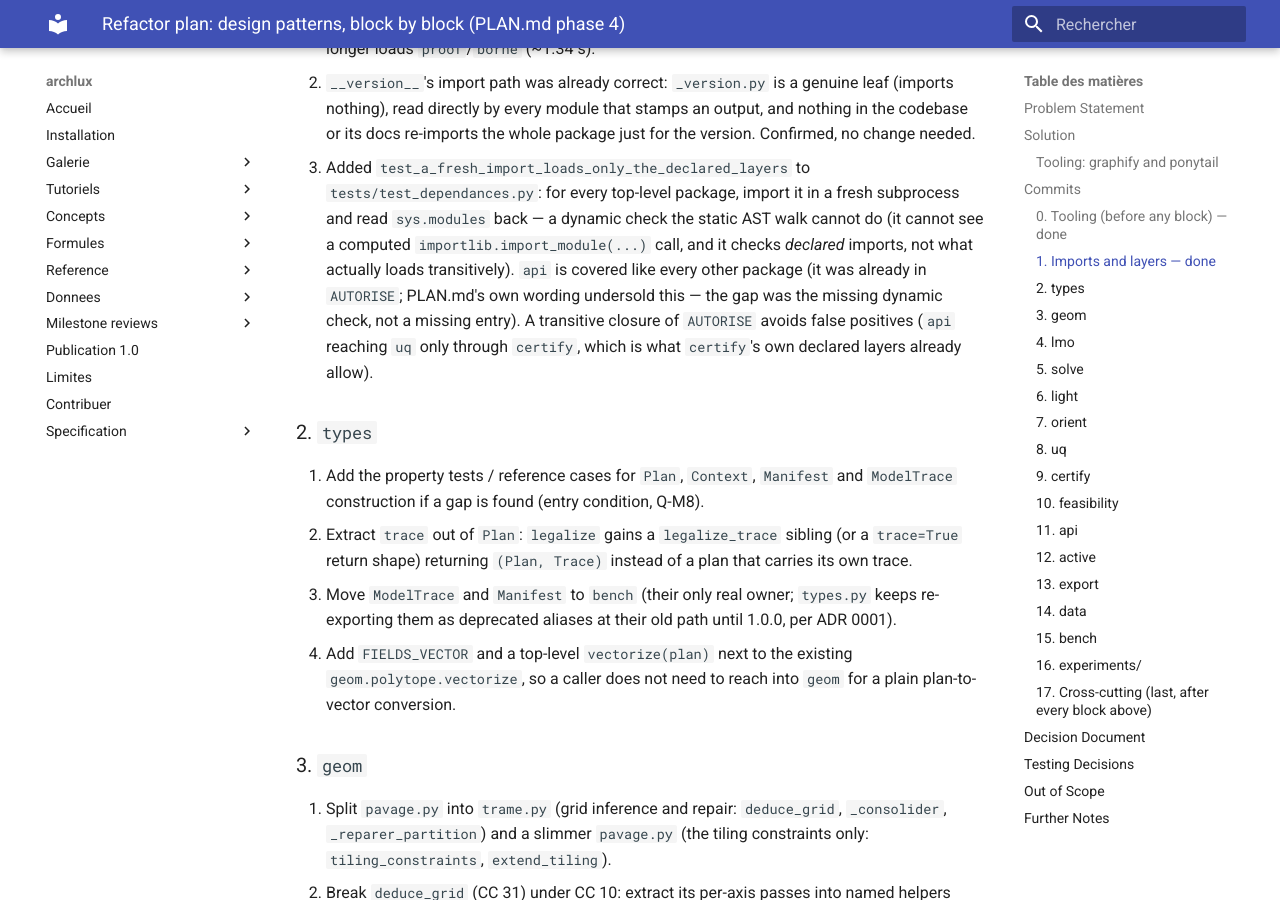
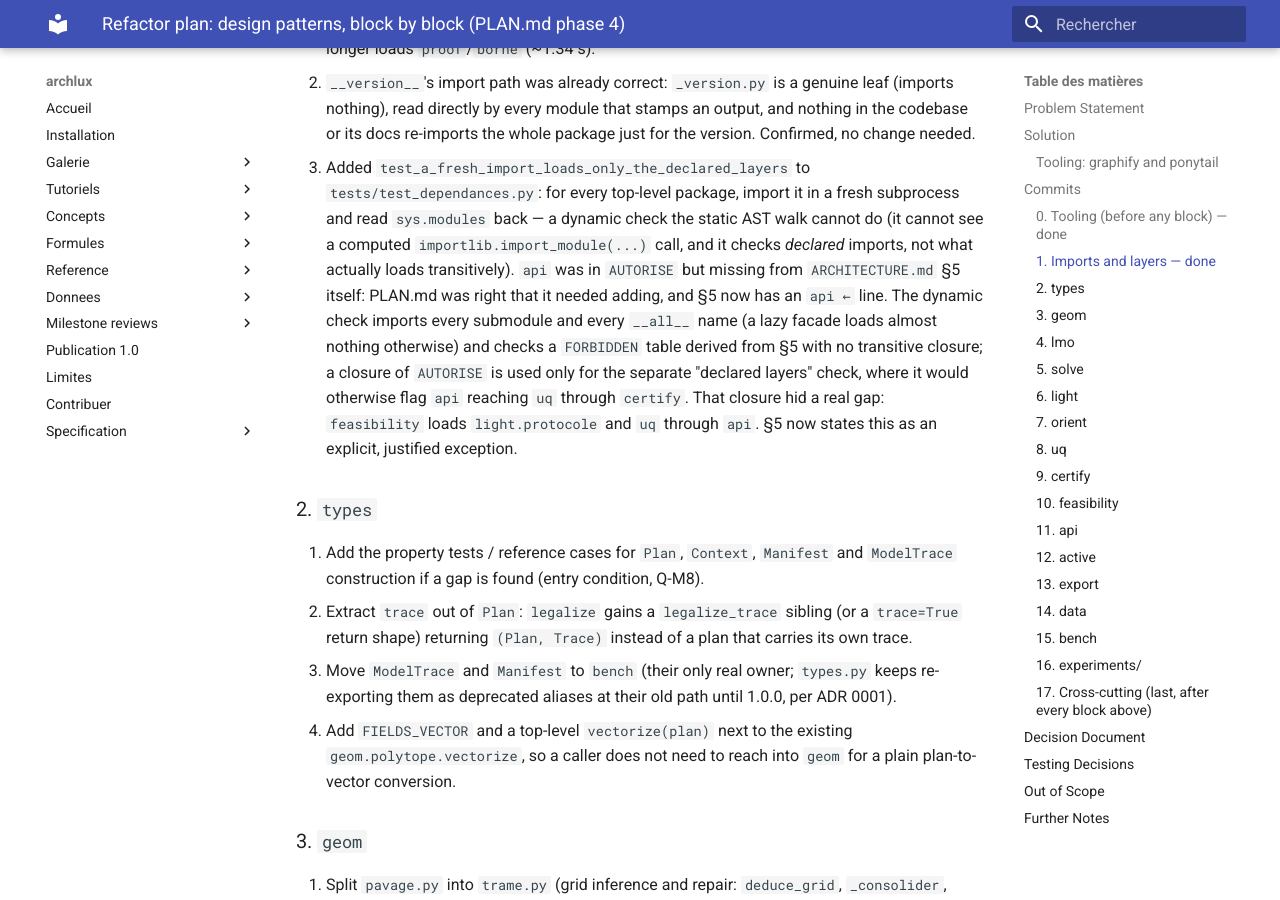
Before and after one commit to joeylukoji/archlux, an MkDocs documentation site: the page built from docs/plans/phase-4-design-patterns.md, in a window 1280 px wide and 900 px high, scrolled down 3851 px. Built offline with MkDocs 1.6.1 and Material for MkDocs 9.7.7, drawn with Linux system fonts in a browser that asks for light colours.

Commit message:
Dependency rules: dynamic FORBIDDEN table, exhaustive imports, api in §5
The dynamic check now imports every submodule and __all__ name of each
package and checks ARCHITECTURE.md §5 FORBIDDEN rules with no transitive
closure, plus no-bench / no-torch for every package. §5 gains an api line
and states the feasibility exception: it reaches light.protocole and uq
only through api (is_feasible calls legalize), proven by a dynamic test.

Co-Authored-By: Claude Opus 5.5 <noreply@anthropic.com>
Claude-Session: https://claude.ai/code/session_01SJRvyQDd2pAq3R6KDNYm8U

```diff
--- a/docs/plans/phase-4-design-patterns.md
+++ b/docs/plans/phase-4-design-patterns.md
@@ -155,11 +155,14 @@ day count.
    `tests/test_dependances.py`: for every top-level package, import it in a fresh
    subprocess and read `sys.modules` back — a dynamic check the static AST walk cannot
    do (it cannot see a computed `importlib.import_module(...)` call, and it checks
-   *declared* imports, not what actually loads transitively). `api` is covered like
-   every other package (it was already in `AUTORISE`; PLAN.md's own wording undersold
-   this — the gap was the missing dynamic check, not a missing entry). A transitive
-   closure of `AUTORISE` avoids false positives (`api` reaching `uq` only through
-   `certify`, which is what `certify`'s own declared layers already allow).
+   *declared* imports, not what actually loads transitively). `api` was in `AUTORISE`
+   but missing from `ARCHITECTURE.md` §5 itself: PLAN.md was right that it needed adding,
+   and §5 now has an `api ←` line. The dynamic check imports every submodule and every
+   `__all__` name (a lazy facade loads almost nothing otherwise) and checks a `FORBIDDEN`
+   table derived from §5 with no transitive closure; a closure of `AUTORISE` is used only
+   for the separate "declared layers" check, where it would otherwise flag `api` reaching
+   `uq` through `certify`. That closure hid a real gap: `feasibility` loads `light.protocole`
+   and `uq` through `api`. §5 now states this as an explicit, justified exception.
 
 ### 2. `types`
 
```
Also changed, not shown: CHANGELOG.md (+2 -1 lines), docs/specification/ARCHITECTURE.md (+10 -2 lines), 1 other file.
